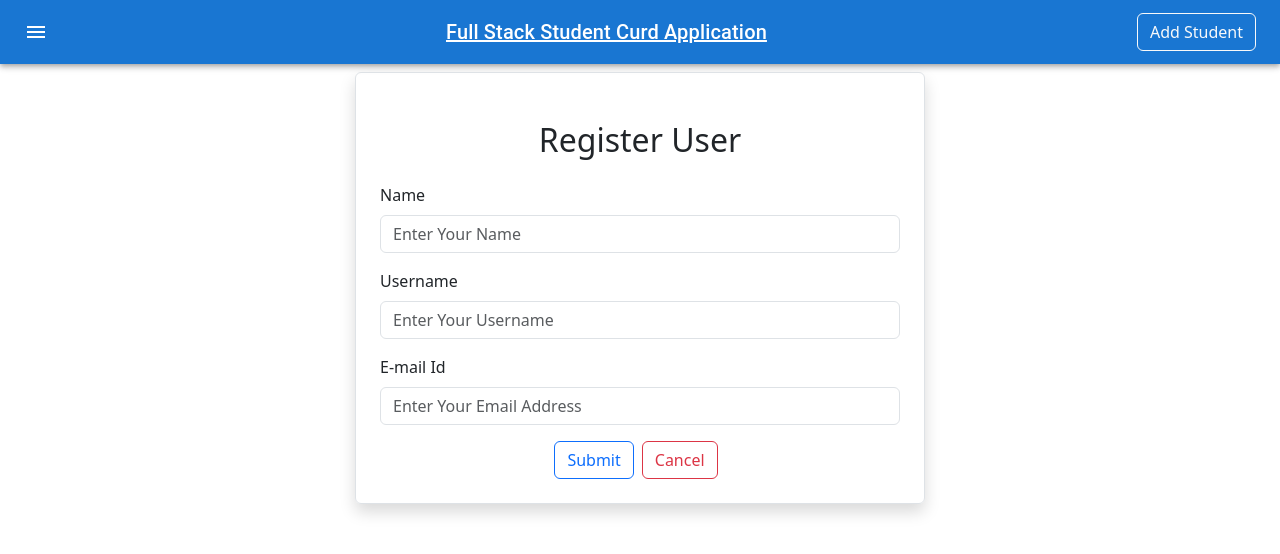
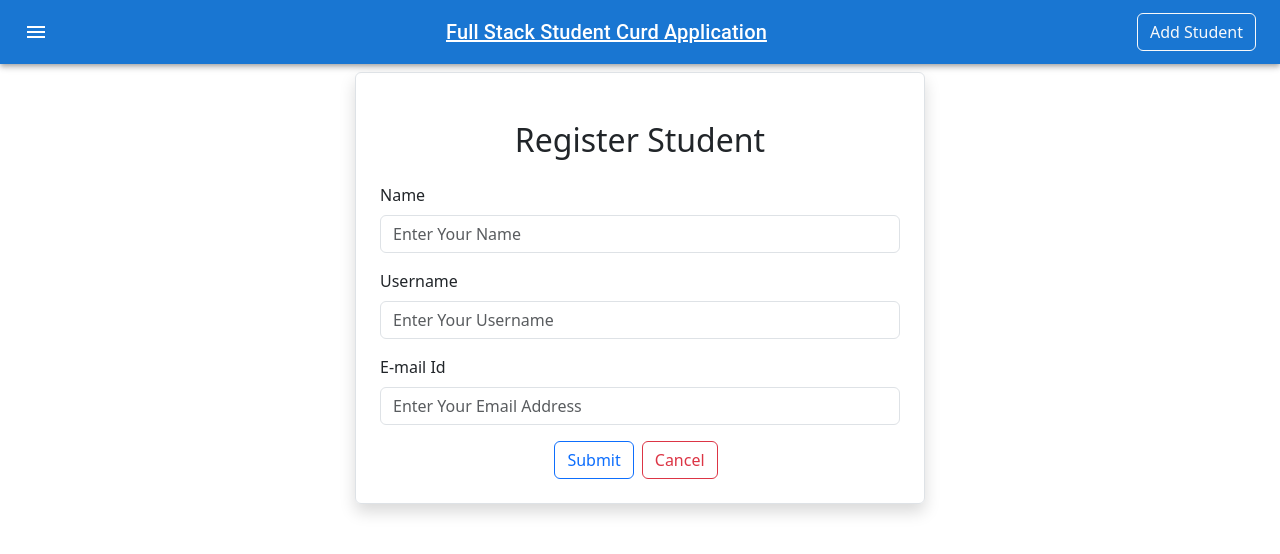
Before and after one commit to pratikdhake9/frontend_curd_student_application, a React (Create React App) app: page /adduser in a window 1280 px wide. Shown: the top 554 px of the page. Built offline with nearby package versions, Linux system fonts and the light colour scheme.

Commit message:
First commit

```diff
--- a/package.json
+++ b/package.json
@@ -45,6 +45,7 @@
     ]
   },
   "devDependencies": {
+    "gh-pages": "^6.1.1",
     "tailwindcss": "^3.4.1"
   }
 }
--- a/src/user/Adduser.js
+++ b/src/user/Adduser.js
@@ -23,7 +23,7 @@ const Adduser = () => {
         <div className={"container"}>
             <div className={"row"}>
                 <div className={"col-md-6 offset-md-3 border rounded p-4 mt-2 shadow "}>
-                    <h2 className={"text-center m-4 "}> Register User</h2>
+                    <h2 className={"text-center m-4 "}> Register Student</h2>
                     <form onSubmit={(e)=>onsubmit(e)}>
                         <div className={"mb-3"}>
                             <label htmlFor={"Name"} className={"form-label"}>
```
Also changed, not shown: 1 other file (tests, documents, lock files or other folders).
